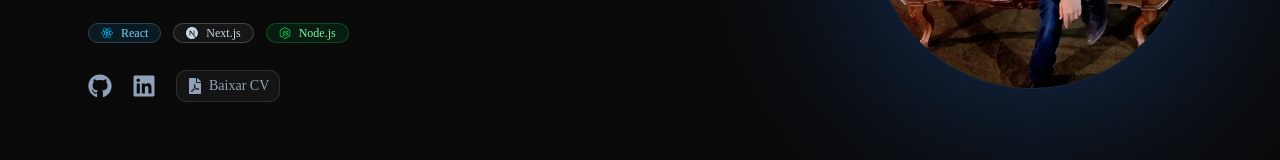
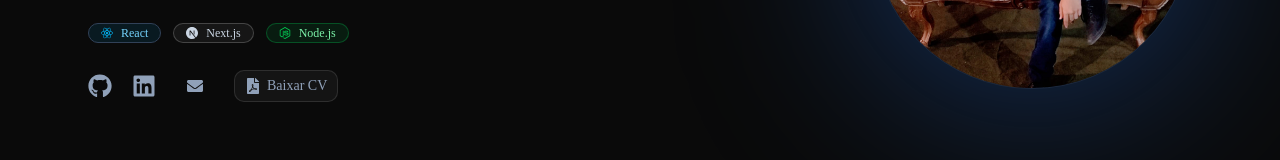
Before and after one commit to JRodriguesDev/portifolio, a Next.js app: page / in a window 1280 px wide. Shown: the part 324-484 px from the top of the page. Built offline with nearby package versions, Linux system fonts and the light colour scheme.

Commit message:
feat: reincorporar botão de contato por e-mail à seção Hero

```diff
--- /dev/null
+++ b/src/app/components/hero/emailButton.tsx
@@ -0,0 +1,22 @@
+'use client';
+
+import { toast } from 'sonner';
+import { Button } from '@/components/ui/button';
+import { FaEnvelope } from 'react-icons/fa';
+
+export const EmailButton = () => {
+   const handleCopyEmail = async () => {
+      await navigator.clipboard.writeText('0joserodrigues0@gmail.com');
+      toast.success('Email copiado para a área de transferência!');
+   };
+
+   return (
+      <Button
+         variant="ghost"
+         onClick={handleCopyEmail}
+         className="cursor-pointer hover:-translate-y-1 hover:text-white transition-transform duration-300"
+      >
+         <FaEnvelope />
+      </Button>
+   );
+};
--- a/src/app/components/hero/hero.tsx
+++ b/src/app/components/hero/hero.tsx
@@ -1,6 +1,7 @@
 import { CVButton } from './cvButton';
 import { ImageClient } from './profileImage';
 import { TechStack } from './techBadge';
+import { EmailButton } from './emailButton';
 
 import { FaGithub, FaLinkedin } from 'react-icons/fa';
 
@@ -48,6 +49,8 @@ export const HeroSection = () => {
                   >
                      <FaLinkedin />
                   </a>
+
+                  <EmailButton />
                   <CVButton />
                </div>
             </div>
```
